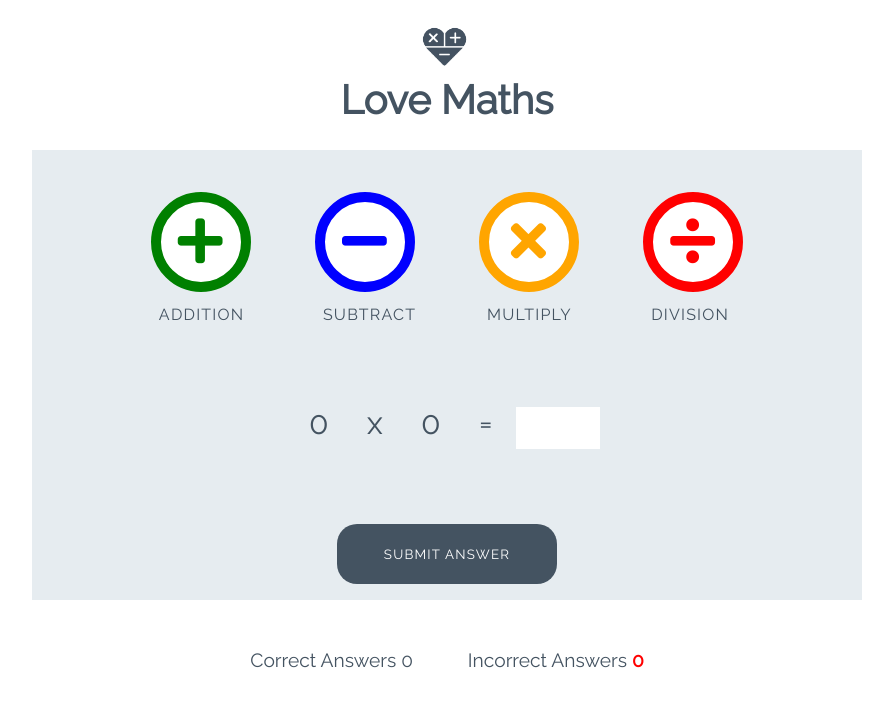
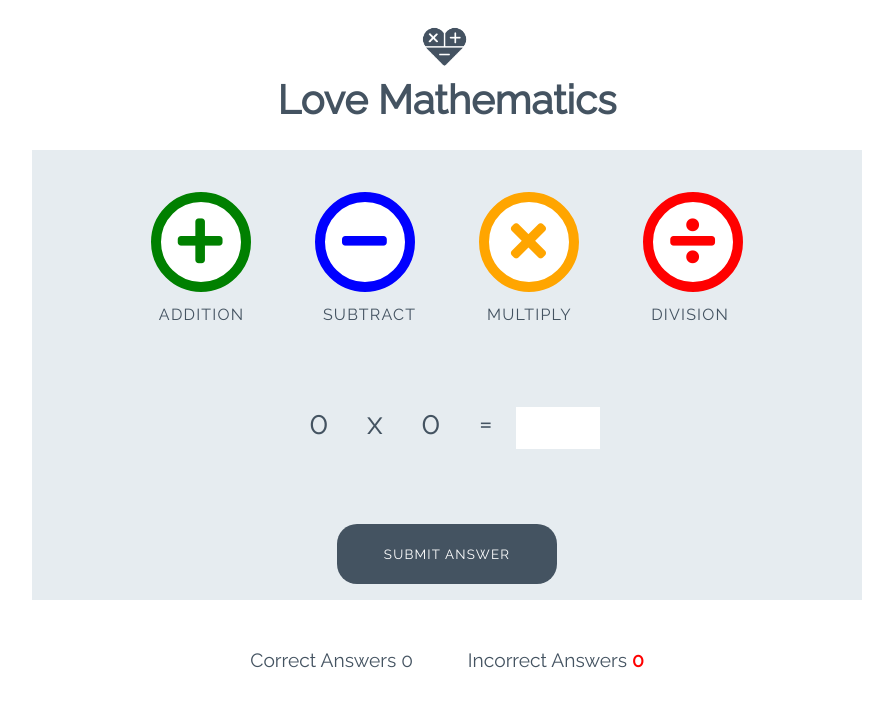
Before and after one commit to PATH-HIVE/love-maths, a plain HTML site: page index.html in a window 1280 px wide. Shown: the whole page, without its empty margins (193-1086 px from the left). Drawn offline with Linux system fonts and the light colour scheme.

```diff
--- a/index.html
+++ b/index.html
@@ -16,7 +16,8 @@
   <h1 class="heading">
     <img class="logo" src="assets/images/logo.png" alt="logo" />
     <br />
-    Love Maths
+    Love Mathematics
+
   </h1>
   <div class="game-area">
     <div class="controls-area">
```
Also changed, not shown: other1.html (added), 1 other file.
